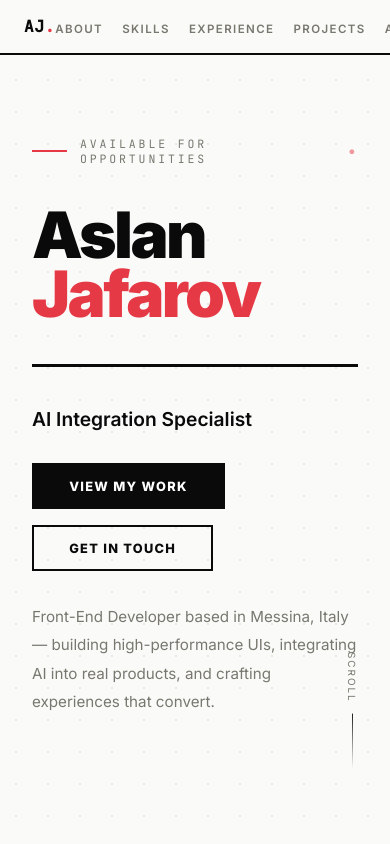
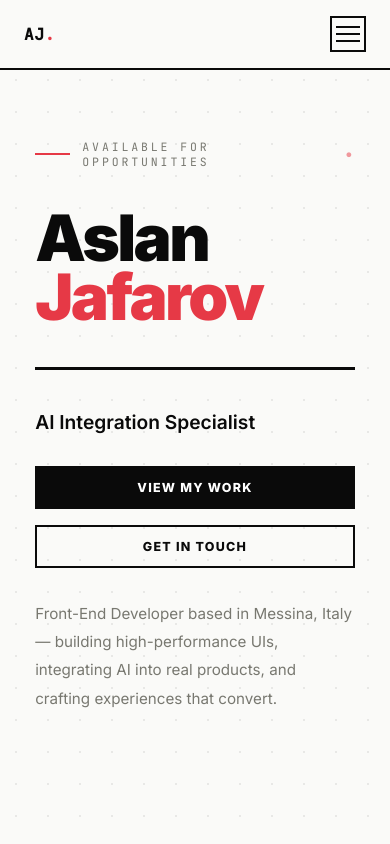
Before and after one commit to DrShizofren/Portfolio, a Next.js app: page / in a window 390 px wide. Shown: the top 844 px of the page. Built offline with nearby package versions, Linux system fonts and the light colour scheme.

Commit message:
small fixes

```diff
--- a/src/app/globals.css
+++ b/src/app/globals.css
@@ -446,17 +446,111 @@ footer strong { color: var(--text); }
   100% { text-shadow: none; }
 }
 
-/* ── MOBILE ── */
+/* ── NAV HAMBURGER ── */
+.nav-burger {
+  display: none;
+  flex-direction: column; justify-content: center; gap: 5px;
+  width: 36px; height: 36px; padding: 4px;
+  background: none; border: 2px solid var(--border); cursor: pointer;
+  flex-shrink: 0;
+}
+.nav-burger span {
+  display: block; width: 100%; height: 2px; background: var(--border);
+  transition: transform .22s, opacity .22s;
+  transform-origin: center;
+}
+.nav-burger.open span:nth-child(1) { transform: translateY(7px) rotate(45deg); }
+.nav-burger.open span:nth-child(2) { opacity: 0; }
+.nav-burger.open span:nth-child(3) { transform: translateY(-7px) rotate(-45deg); }
+
+/* Mobile drawer */
+.nav-drawer {
+  display: none;
+  position: fixed; top: 0; left: 0; right: 0; bottom: 0; z-index: 99;
+  background: var(--bg); border-bottom: 2px solid var(--border);
+  flex-direction: column; justify-content: center; align-items: center;
+  transform: translateY(-100%);
+  transition: transform .3s cubic-bezier(.23,1,.32,1);
+}
+.nav-drawer.open { transform: translateY(0); }
+.nav-drawer-links {
+  list-style: none; display: flex; flex-direction: column;
+  align-items: center; gap: 0;
+  width: 100%; border-top: 2px solid var(--border);
+}
+.nav-drawer-links li { width: 100%; border-bottom: 1px solid var(--border-soft); }
+.nav-drawer-links a {
+  display: block; padding: 1.4rem 2rem;
+  font-size: 1.2rem; font-weight: 800; letter-spacing: .1em;
+  text-transform: uppercase; color: var(--text); transition: all .15s;
+}
+.nav-drawer-links a:hover { color: var(--accent); padding-left: 2.8rem; }
+
+/* ── TABLET (≤1024px) ── */
+@media (max-width: 1024px) {
+  nav { padding: 1.1rem 2rem; }
+  .hero-inner { padding: 0 1rem; }
+  .section-big-num { font-size: 3.5rem; }
+  .about-grid { gap: 3rem; }
+}
+
+/* ── MOBILE (≤768px) ── */
 @media (max-width: 768px) {
+  body { cursor: auto; }
+  #cursor { display: none; }
+
+  /* Nav */
   nav { padding: 1rem 1.5rem; }
-  .nav-links { gap: 1.2rem; }
-  .nav-links a { font-size: .72rem; }
-  .about-grid { grid-template-columns: 1fr; gap: 3rem; }
-  .about-stats { grid-template-columns: 1fr 1fr; }
+  .nav-links { display: none; }
+  .nav-burger { display: flex; }
+  .nav-drawer { display: flex; }
+
+  /* Hero */
+  #hero { padding: 7rem 1.5rem 4rem; }
   .hero-bottom { grid-template-columns: 1fr; gap: 2rem; }
   .hero-bg-num { display: none; }
-  body { cursor: auto; }
-  #cursor { display: none; }
+  .hero-scroll { display: none; }
+
+  /* Sections — reduce vertical padding */
+  #about, #skills, #experience, #projects, #awards, #contact { padding: 5rem 1.5rem; }
+
+  /* Section rule */
+  .section-rule { flex-direction: column; align-items: flex-start; gap: .5rem; margin-bottom: 2.5rem; }
+  .section-big-num { display: none; }
+
+  /* About */
+  .about-grid { grid-template-columns: 1fr; gap: 2.5rem; }
+  .about-stats { grid-template-columns: 1fr 1fr; }
+
+  /* Skills */
+  .skills-grid { grid-template-columns: 1fr; }
+
+  /* Experience */
+  .timeline-item { padding: 1.8rem 1.5rem 1.8rem 2.2rem; }
+
+  /* Projects */
+  .projects-grid { grid-template-columns: 1fr; }
+
+  /* Awards */
+  .awards-grid { grid-template-columns: 1fr; }
+
+  /* Contact */
+  .contact-big { font-size: clamp(2.8rem, 12vw, 5rem); }
+  .contact-links { flex-direction: column; }
+  .contact-link { justify-content: center; }
+
+  /* Footer */
   footer { flex-direction: column; gap: .8rem; text-align: center; padding: 1.5rem; }
-  .contact-big { font-size: clamp(2.8rem, 9vw, 6rem); }
 }
+
+/* ── SMALL MOBILE (≤480px) ── */
+@media (max-width: 480px) {
+  #hero { padding: 6rem 1.2rem 3rem; }
+  #about, #skills, #experience, #projects, #awards, #contact { padding: 4rem 1.2rem; }
+  .about-stats { grid-template-columns: 1fr 1fr; gap: 1px; }
+  .btn { padding: .75rem 1.5rem; font-size: .78rem; }
+  .hero-buttons { flex-direction: column; }
+  .hero-buttons .btn { text-align: center; }
+  .big-card { padding: 1.8rem 1.4rem; }
+  .timeline-item { padding: 1.5rem 1.2rem 1.5rem 1.8rem; }
+}
--- a/src/app/layout.js
+++ b/src/app/layout.js
@@ -21,7 +21,7 @@ export const metadata = {
 export default function RootLayout({ children }) {
   return (
     <html lang="en" className={`${inter.variable} ${jetbrainsMono.variable}`}>
-      <body>{children}</body>
+      <body suppressHydrationWarning>{children}</body>
     </html>
   );
 }
--- a/src/components/About.js
+++ b/src/components/About.js
@@ -79,8 +79,8 @@ export default function About() {
             <div className="big-card">
               <p className="section-label" style={{ marginBottom: '.8rem' }}>// languages</p>
               <div className="lang-grid">
-                <span className="lang-tag native">Azerbaijani — Native</span>
-                <span className="lang-tag">English — Fluent</span>
+                <span className="lang-tag">Azerbaijani — Native</span>
+                <span className="lang-tag native">English — Fluent</span>
                 <span className="lang-tag">Russian — Fluent</span>
                 <span className="lang-tag">Turkish — Fluent</span>
               </div>
--- a/src/components/Hero.js
+++ b/src/components/Hero.js
@@ -70,7 +70,6 @@ export default function Hero() {
         </div>
 
         <div className="hero-scroll">
-          <span className="hero-scroll-text">Scroll</span>
           <div className="scroll-line" />
         </div>
       </div>
--- a/src/components/Nav.js
+++ b/src/components/Nav.js
@@ -1,7 +1,25 @@
+'use client';
+
+import { useState, useEffect } from 'react';
+
 export default function Nav() {
+  const [open, setOpen] = useState(false);
+
+  // Close menu on scroll
+  useEffect(() => {
+    const handler = () => setOpen(false);
+    window.addEventListener('scroll', handler, { passive: true });
+    return () => window.removeEventListener('scroll', handler);
+  }, []);
+
+  const close = () => setOpen(false);
+
   return (
+    <>
       <nav>
         <div className="nav-logo">AJ<span>.</span></div>
+
+        {/* Desktop links */}
         <ul className="nav-links">
           <li><a href="#about">About</a></li>
           <li><a href="#skills">Skills</a></li>
@@ -10,6 +28,28 @@ export default function Nav() {
           <li><a href="#awards">Awards</a></li>
           <li><a href="#contact">Contact</a></li>
         </ul>
+
+        {/* Hamburger */}
+        <button
+          className={`nav-burger${open ? ' open' : ''}`}
+          onClick={() => setOpen(o => !o)}
+          aria-label="Toggle menu"
+        >
+          <span /><span /><span />
+        </button>
       </nav>
+
+      {/* Mobile drawer */}
+      <div className={`nav-drawer${open ? ' open' : ''}`}>
+        <ul className="nav-drawer-links">
+          <li><a href="#about" onClick={close}>About</a></li>
+          <li><a href="#skills" onClick={close}>Skills</a></li>
+          <li><a href="#experience" onClick={close}>Experience</a></li>
+          <li><a href="#projects" onClick={close}>Projects</a></li>
+          <li><a href="#awards" onClick={close}>Awards</a></li>
+          <li><a href="#contact" onClick={close}>Contact</a></li>
+        </ul>
+      </div>
+    </>
   );
 }
--- a/src/components/Projects.js
+++ b/src/components/Projects.js
@@ -14,13 +14,20 @@ const projects = [
     icon: '🍽️',
     title: 'AI Recipe Finder',
     desc: 'Web app that generates personalised recipes via API scraping and AI-driven suggestions. Dynamic content and smart recommendation engine.',
-    tech: ['React', 'API Integration', 'AI'],
+    tech: ['HTML', 'CSS', 'JavaScript'],
   },
   {
     icon: '📚',
     title: 'IELTS Training Platform',
     desc: 'Digitalised IELTS exam tests for online practice — full content management, timed exercises, and score tracking system.',
-    tech: ['JavaScript', 'HTML/CSS', 'Score Tracking'],
+    tech: ['Next.js', 'React', 'Score Tracking'],
+  },
+  {
+    icon: '🏢',
+    title: 'HR Management Admin Panel',
+    desc: 'Admin dashboard built for a human resource management company during a hackathon — employee management, department overviews, and data-driven HR workflows. The project took gold.',
+    tech: ['React', 'Admin Dashboard', 'Hackathon'],
+    badge: 'Hackathon',
   },
   {
     icon: '🎲',
@@ -30,7 +37,7 @@ const projects = [
   },
 ];
 
-const delays = ['d1', 'd2', 'd3', 'd4'];
+const delays = ['d1', 'd2', 'd3', 'd4', 'd5'];
 
 export default function Projects() {
   return (
```
Lines whose indentation alone changed are shown as unchanged.
